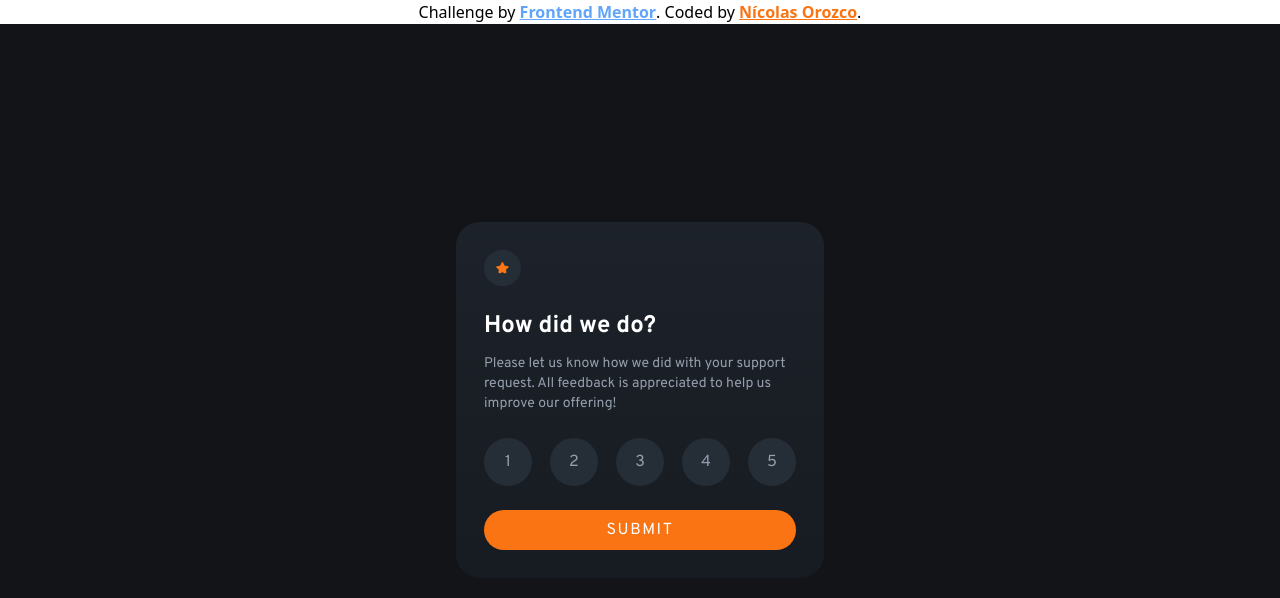
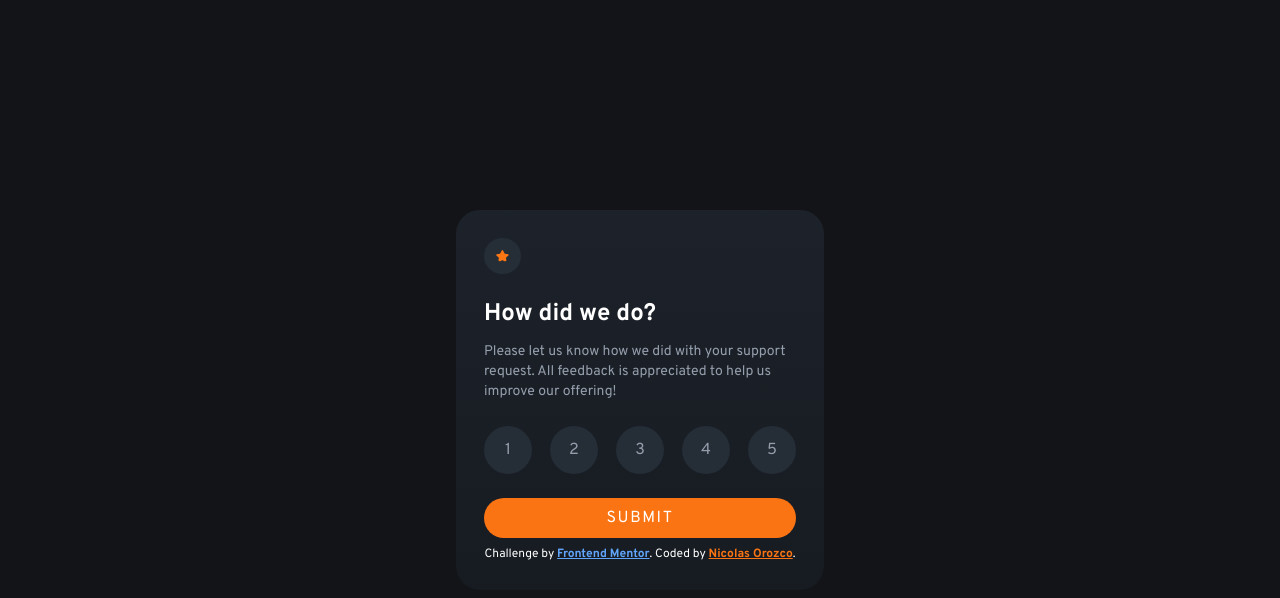
Before and after one commit to Nicolas-Orozco/frontend-mentor-rating, a website: page public/index.html in a window 1280 px wide. Drawn offline with Linux system fonts and the light colour scheme.

Commit message:
Add semantic HTML

```diff
--- a/public/index.html
+++ b/public/index.html
@@ -21,14 +21,16 @@
   </head>
   <body class="bg-blue4 w-screen h-screen flex justify-center items-center">
       <form class="container" action="./thank.html" method="GET">
+        <header role="Introduction">
         <img src="./icon-star.svg" class="rate star" alt="Star icon" />
-        <h2 class="header">How did we do?</h2>
+        <h1 class="header">How did we do?</h1>
         <p class="main">
           Please let us know how we did with your support request. All feedback
           is appreciated to help us improve our offering!
         </p>
-        <div class="rating">
-          <section>
+      </header>
+        <main class="rating" role="Rating">
+          <div>
             <input
               type="radio"
               id="1-rate"
@@ -38,8 +40,8 @@
               required
             />
             <label for="1-rate" class="rate">1</label>
-          </section>
-          <section>
+          </div>
+          <div>
             <input
               type="radio"
               id="2-rate"
@@ -48,8 +50,8 @@
               value="2"
             />
             <label for="2-rate" class="rate">2</label>
-          </section>
-          <section>
+          </div>
+          <div>
             <input
               type="radio"
               id="3-rate"
@@ -58,8 +60,8 @@
               value="3"
             />
             <label for="3-rate" class="rate">3</label>
-          </section>
-          <section>
+          </div>
+          <div>
             <input
               type="radio"
               id="4-rate"
@@ -68,8 +70,8 @@
               value="4"
             />
             <label for="4-rate" class="rate">4</label>
-          </section>
-          <section>
+          </div>
+          <div>
             <input
               type="radio"
               id="5-rate"
@@ -78,16 +80,16 @@
               value="5"
             />
             <label for="5-rate" class="rate">5</label>
-          </section>
-        </div>
+          </div>
+        </main>
         <button class="btn" type="submit">Submit</button>
-        </div>
-      </form>
-      <aside class="absolute top-0 bg-white w-screen text-center md:text-base text-xs">
+      </div>
+      <footer class="text-center text-xs" role="attribution">
         Challenge by
         <a href="https://www.frontendmentor.io?ref=challenge" target="_blank" class="text-blue-400 font-bold underline"
           >Frontend Mentor</a
-        >. Coded by <a href="https://github.com/Nicolas-Orozco" class="text-primary font-bold underline" target="_blank">Nícolas Orozco</a>.
-      </aside>
+        >. Coded by <a href="https://github.com/Nicolas-Orozco" class="text-primary font-bold underline" target="_blank">Nicolas Orozco</a>.
+      </footer>
+      </form>
   </body>
 </html>
--- a/src/styles.css
+++ b/src/styles.css
@@ -9,7 +9,7 @@
   @apply font-Overpass max-w-[23rem] p-7 m-6 rounded-3xl bg-gradient-to-b from-blue2 to-blue3 text-white text-base;
 }
 .btn {
-  @apply w-full transition-colors md:text-base text-sm bg-primary hover:bg-white hover:text-primary  uppercase rounded-3xl tracking-widest h-10 mt-6;
+  @apply w-full transition-colors md:text-base text-sm bg-primary hover:bg-white hover:text-primary uppercase rounded-3xl font-medium tracking-widest h-10 mt-6 mb-2;
 }
 .main {
   @apply md:text-sm text-xs font-normal mt-3 mb-6 text-grey1;
```
Also changed, not shown: public/thank.html (+12 -9 lines), public/styles.css.
